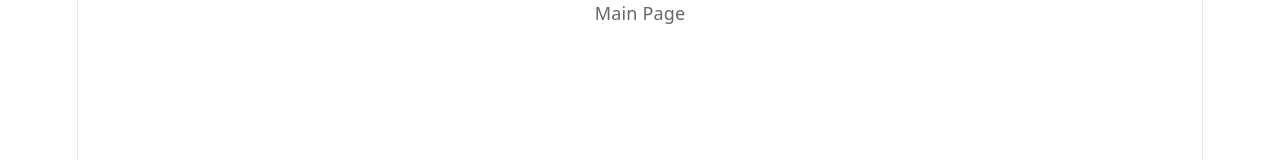
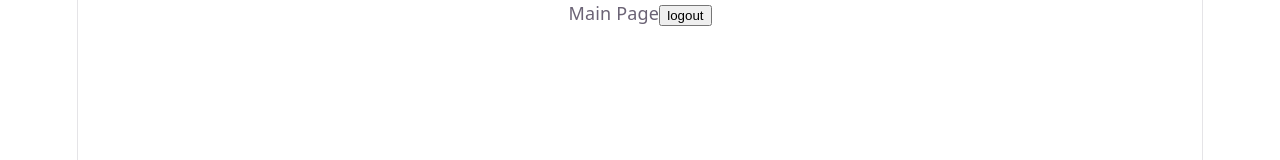
Before and after one commit to SanTran113/Alkira-Excercise, a React (Vite) app: page /#/main in a window 1280 px wide. Shown: the top 160 px of the page. Built offline with nearby package versions, Linux system fonts and the light colour scheme; sample sign-in values are in the browser's storage.

Commit message:
feat: logout

```diff
--- a/src/pages/MainPage.jsx
+++ b/src/pages/MainPage.jsx
@@ -1,7 +1,19 @@
+import { useNavigate } from "react-router-dom";
+import { useAuth } from "../components/AuthContext.jsx";
+
 function MainPage() {
+    const navigate = useNavigate();
+    const { logout } = useAuth();
+
+    const handleLogout = () => {
+        logout();
+        navigate("/");
+    }
+
     return (
         <div>
             Main Page
+            <button onClick = {() => handleLogout()}>logout</button>
         </div>
     )
 }
```
